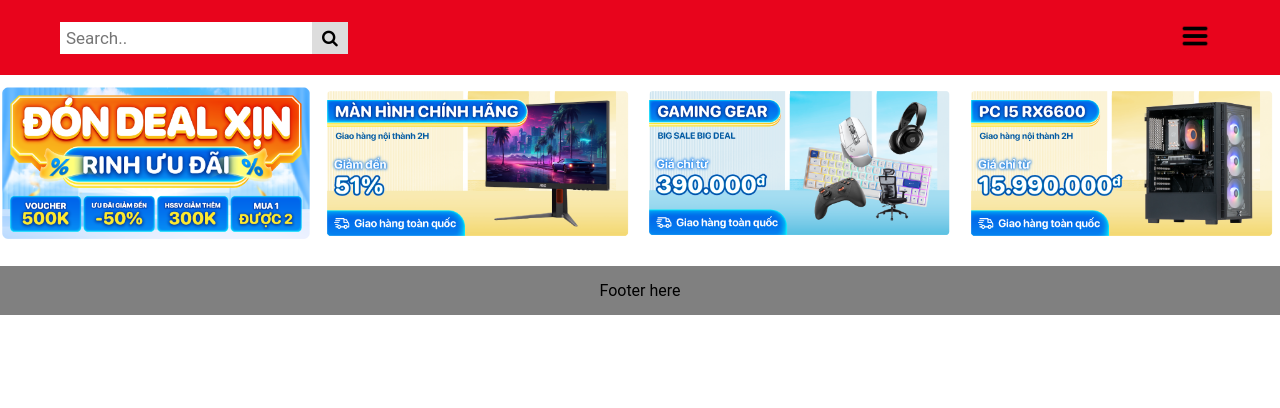
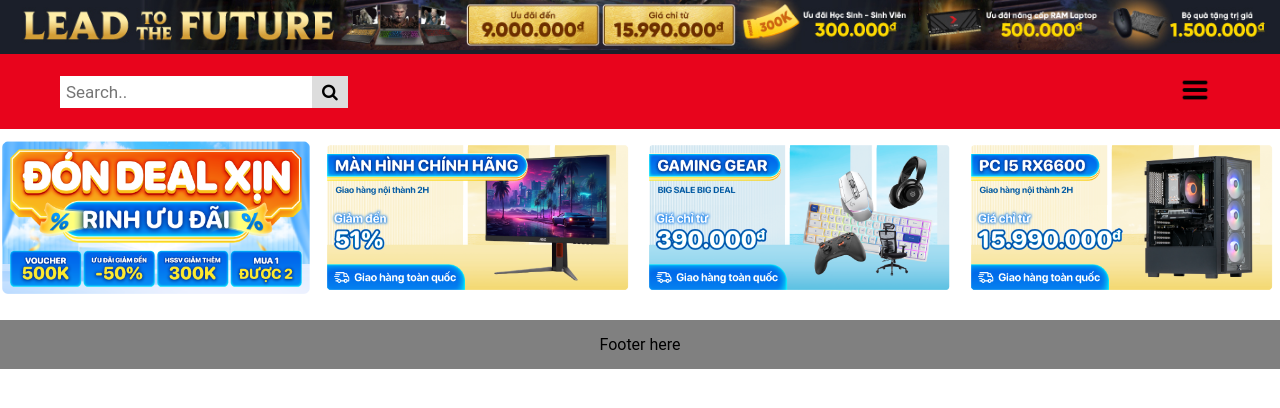
Before and after one commit to nobara050/Web-Project, a plain HTML site: page home.html in a window 1280 px wide. Drawn offline with Linux system fonts and the light colour scheme.

Commit message:
Add top banner

```diff
--- a/home.css
+++ b/home.css
@@ -52,6 +52,19 @@ nav {
   top: 0;
 }
 
+header {
+  background: #1b1f2a;
+}
+
+header a {
+  display: block;
+}
+header a img {
+  margin: 0 auto;
+  width: 100%;
+  max-width: 1920px;
+  height: auto;
+}
 /* ================================================== */
 /* ================================================== */
 /* ================== Nav here ====================== */
--- a/home.html
+++ b/home.html
@@ -19,7 +19,13 @@
   </head>
   <body>
     <div id="wrapper">
-      <header></header>
+      <header>
+        <div>
+          <a href="#">
+            <img src="./images/topbanner2.jpeg" alt="" />
+          </a>
+        </div>
+      </header>
       <nav>
         <div class="nav_wrapper">
           <div class="nav_logo">
```
Also changed, not shown: images/topbanner1.png (added), images/topbanner2.jpeg (added).
